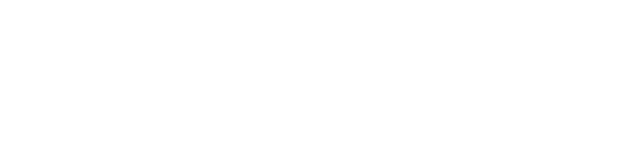
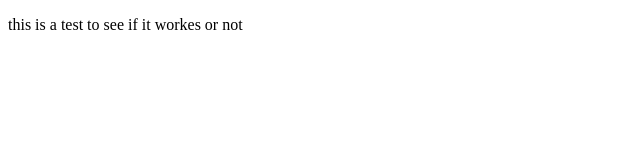
Before and after one commit to Zbilale/zbilale_store, a plain HTML site: page index.html in a window 1280 px wide. Shown: the whole page, without its empty margins (0-640 px from the left). Drawn offline with Linux system fonts and the light colour scheme.

Commit message:
i updated the html file

```diff
--- a/index.html
+++ b/index.html
@@ -6,6 +6,6 @@
     <title>test</title>
 </head>
 <body>
-
+    <p>this is a test to see if it workes or not</p>
 </body>
 </html>
```
